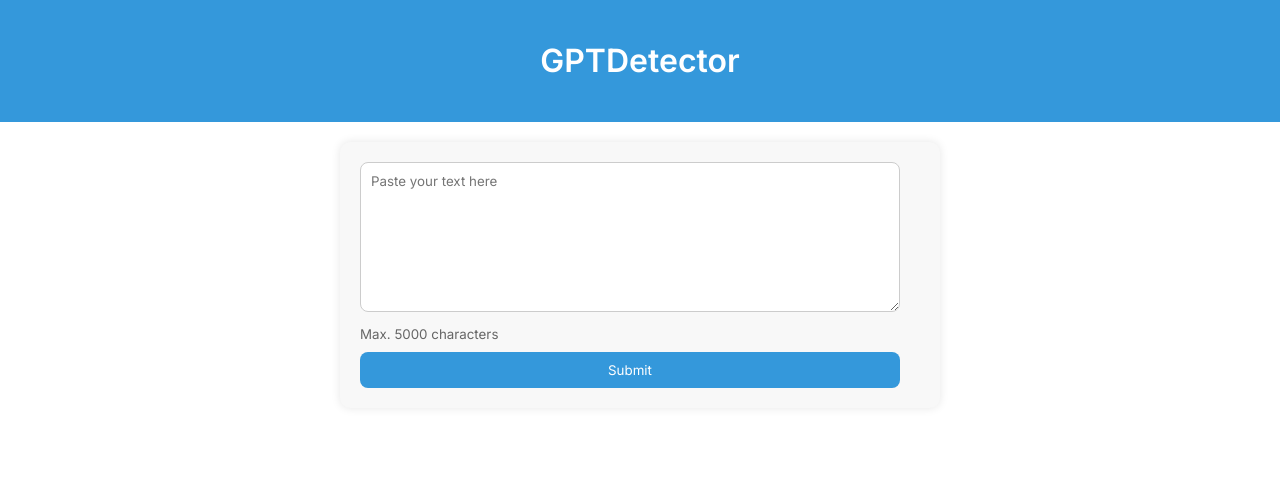
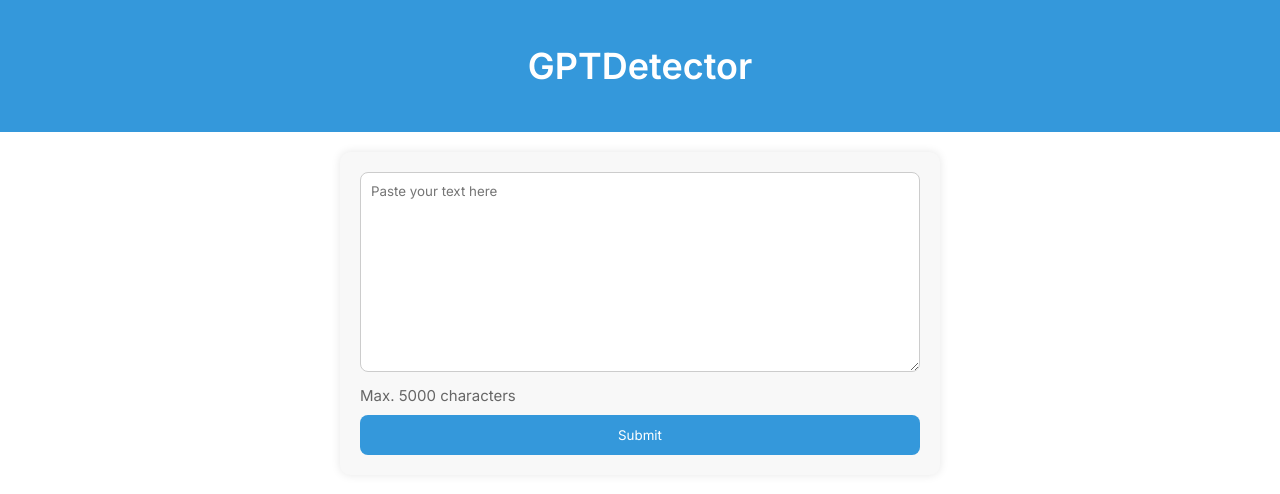
Before and after one commit to ayashms/GPTDetector, a Django app: page / in a window 1280 px wide. Shown: the top 494 px of the page. Run offline with Django 4.2, Linux system fonts and the light colour scheme.

Commit message:
minor changes

```diff
--- a/model.py
+++ b/model.py
@@ -1,4 +1,3 @@
-import time
 import torch
 import itertools
 import math
@@ -11,11 +10,9 @@
 from difflib import SequenceMatcher
 from multiprocessing.pool import ThreadPool
 
-# similarity ratio between two strings
 def similar(a, b):
     return SequenceMatcher(None, a, b).ratio()
 
-# cumulative distribution function of the standard normal distribution
 def normCdf(x):
     return norm.cdf(x)
 
@@ -147,7 +144,7 @@
         if score < self.threshold:
             return "This text is most likely written by a human"
         else:
-            return "This text is most likely generated byI"
+            return "This text is most likely generated by AI"
 
     def getScore(self, sentence):
         original_sentence = sentence
--- a/templates/index.html
+++ b/templates/index.html
@@ -14,7 +14,7 @@
         }
 
         body {
-            font-size: 16px;
+            font-size: 18px;
             margin: 0;
             padding: 0;
             transition: background-color 0.3s, color 0.3s;
@@ -42,8 +42,8 @@
         }
 
         textarea {
-            width: calc(100% - 20px);
-            height: 150px;
+            width: 100%;
+            height: 200px;
             margin-bottom: 10px;
             padding: 10px;
             box-sizing: border-box;
@@ -64,7 +64,8 @@
         }
 
         input {
-            width: calc(100% - 20px);
+            width: 100%;
+            height: 40px;
             background-color: #3498db;
             color: #fff;
             padding: 10px;
@@ -119,8 +120,6 @@
             {% endif %}
         </div>
     {% endif %}
-
-
 </body>
 
 </html>
```
